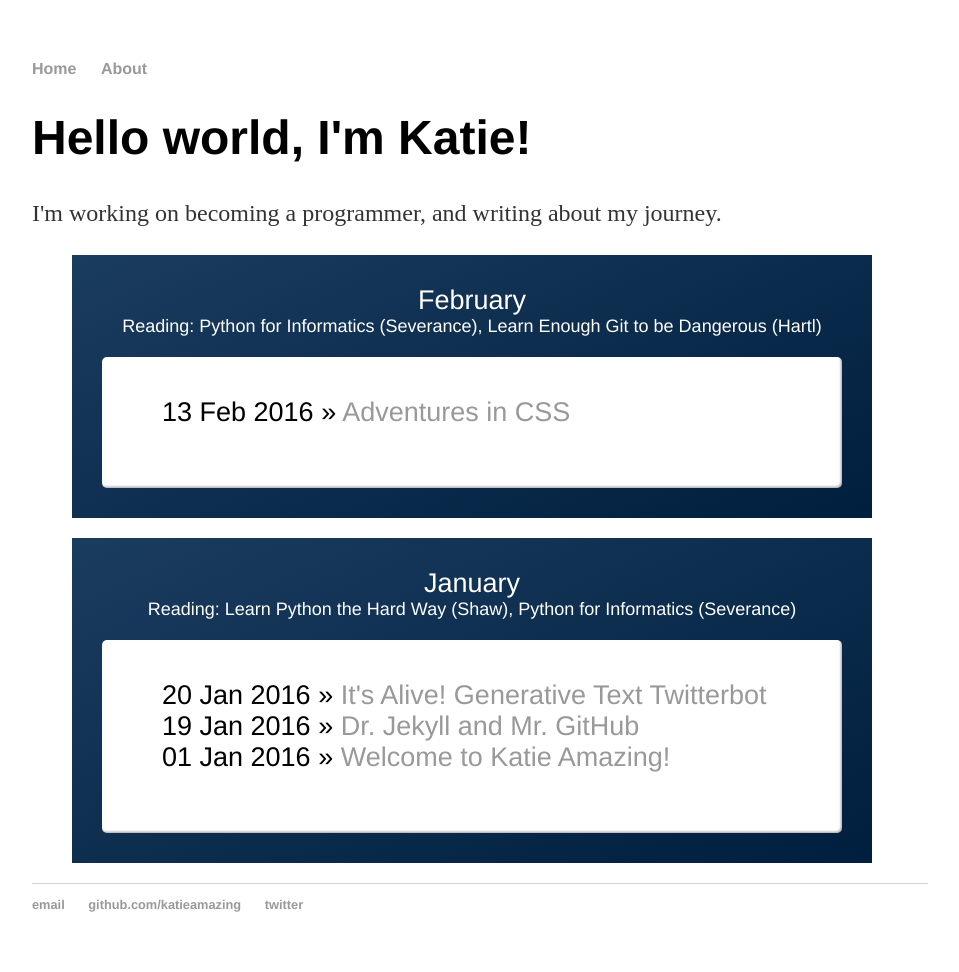
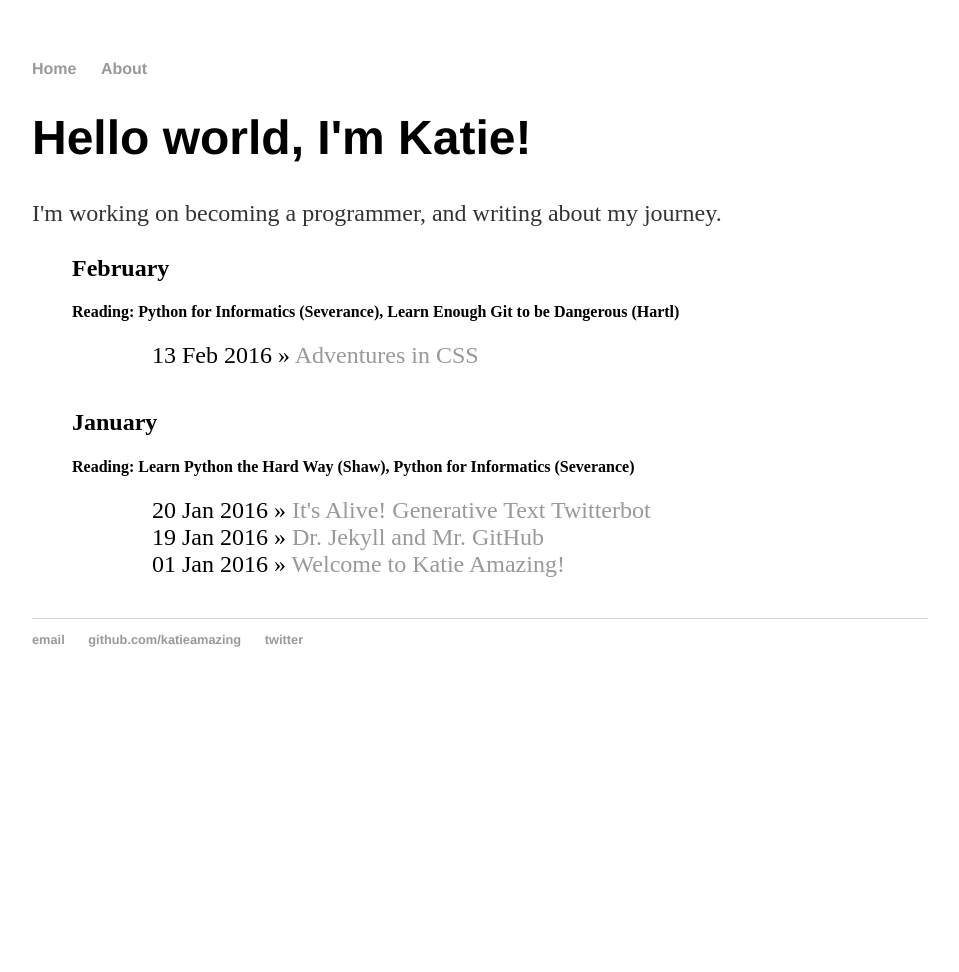
Before and after one commit to katieamazing/katieamazing.github.io, a Jekyll site: the page built from index.html, in a window 1280 px wide. Shown: the whole page, without its empty margins (160-1119 px from the left). Built offline with Jekyll 4.4.1, drawn with Linux system fonts in a browser that asks for light colours; after the commit the page ends 900 px from its top, so only the background shows below that.

Commit message:
Update main.css

```diff
--- a/css/main.css
+++ b/css/main.css
@@ -11,38 +11,6 @@ nav ul, footer ul {
 nav ul li, footer ul li {
     display: inline;
     margin-right: 20px;
-}
-
-footer {
-    margin-top:20px;
-    border-top: 1px solid #d5d5d5;
-    font-size: .8em;
-}
-
-ul.posts {
-    margin: 20px auto 40px;
-    font-size: 1.5em;
-}
-
-ul.posts li {
-    list-style: none;
-}
-figure.month {
-  font-family: 'Helvetica', 'Arial', 'Sans-Serif';
-  position: relative;
-  overflow: hidden;
-  margin-top: 20px;
-  min-width: 315px;
-  max-width: 800px;
-  width: 100%;
-  color: #000000;
-  text-align: center;
-  font-size: 18px;
-  background-color: #00264d;
-  padding: 30px;
-  background-image: linear-gradient(-25deg, rgba(0, 0, 0, 0.2) 0%, rgba(255, 255, 255, 0.1) 100%);
-  -webkit-box-sizing: border-box;
-  box-sizing: border-box;
 }
 a {
     text-decoration: none;
@@ -60,32 +28,16 @@ p {
     line-height: 1.4em;
     color: #333;
 }
-h2 {
-  color: #ffffff;
-  font-weight: 300;
-  margin: 0;
-}
-h4 {
-  color: #ffffff;
-  font-weight: 300;
-  margin: 0;
-}
-figure.month blockquote{
-  padding: 20px 20px 20px 20px;
-  margin: 0;
-  margin-top: 20px;
-  background-color: #ffffff;
-  border-radius: 5px;
-  box-shadow: inset -1.4px -1.4px 2px rgba(0, 0, 0, 0.3);
-  text-align: left;
-  position: relative;
+footer {
+    border-top: 1px solid #d5d5d5;
+    font-size: .8em;
 }
 
-/* figure.month .headerimg {
-  width: 100px;
-  border-radius: 25px;
-  display: inline-block;
-  box-shadow: 3px 3px 20px rgba(0, 0, 0, 0.4);
-  margin-bottom: 10px;
-  border: solid 5px #A6A57A;
-} */
+ul.posts {
+    margin: 20px auto 40px;
+    font-size: 1.5em;
+}
+
+ul.posts li {
+    list-style: none;
+}
```
